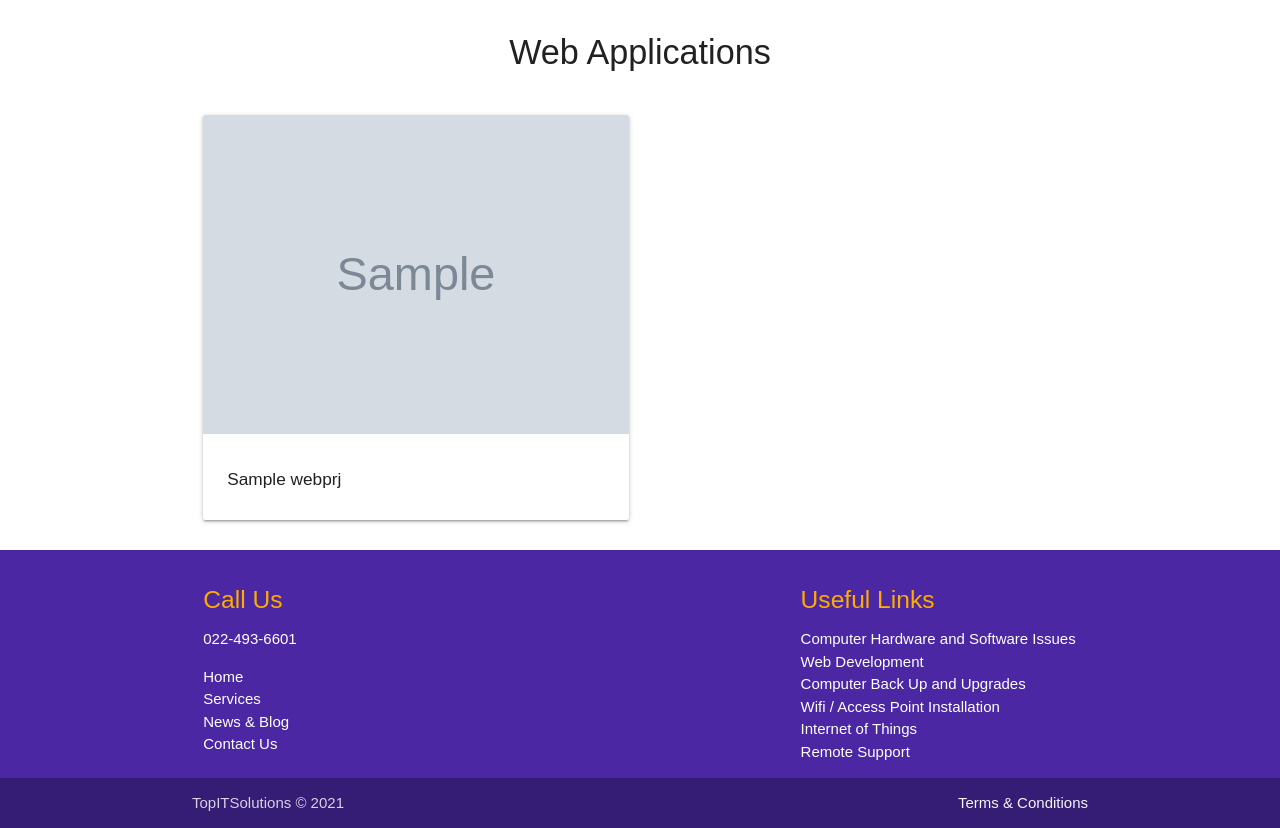
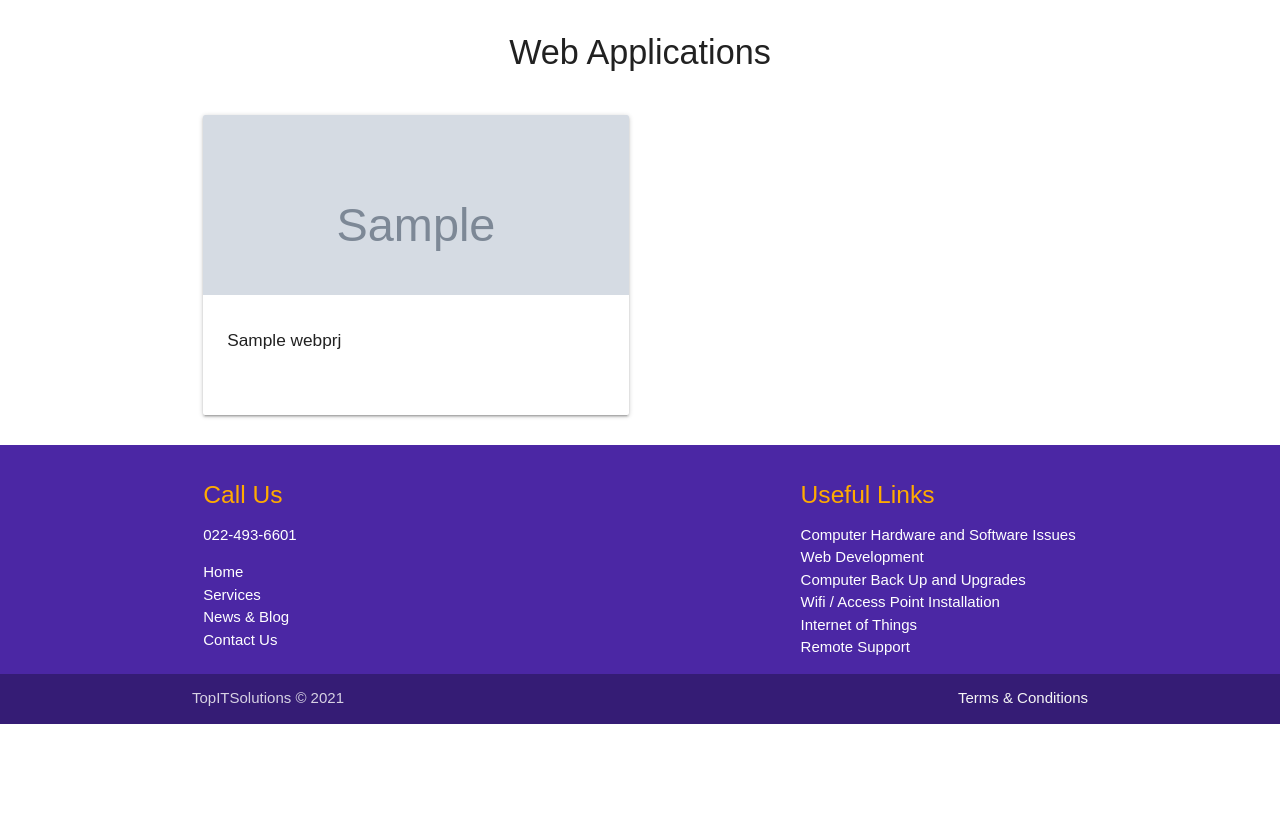
Before and after one commit to christopherece/topitsolutions_project, a Django app: page /services/webdevelopment in a window 1280 px wide. Shown: the part 494-1322 px from the top of the page. After the commit the page ends 1218 px from the top, so only its background shows below. Run offline with Django 3.2, Linux system fonts and the light colour scheme; tables that the repository leaves empty hold one stand-in row (values such as "Sample post"); grey boxes marked "Sample" are stand-in pictures; some libraries are stand-ins or nearby versions.

Commit message:
Edit palceholder

```diff
--- a/templates/services/webdevelopment.html
+++ b/templates/services/webdevelopment.html
@@ -28,9 +28,9 @@
         {% if webprjs %}
           {% for webprj in webprjs %}
           <div class="col s12 m6">
-            <div class="card">
+            <div class="card small">
               <div class="card-image">
-                  <img src="{{webprj.photo.url}}" alt="">
+                  <img src="{{webprj.photo.url}}" alt="" style="min-height: 220px; max-height: 220px;">
               </div>
               <div class="card-content">
                 <h6>
```
